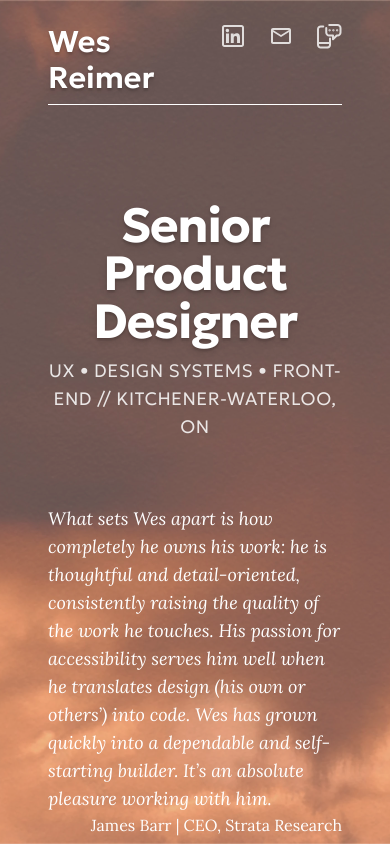
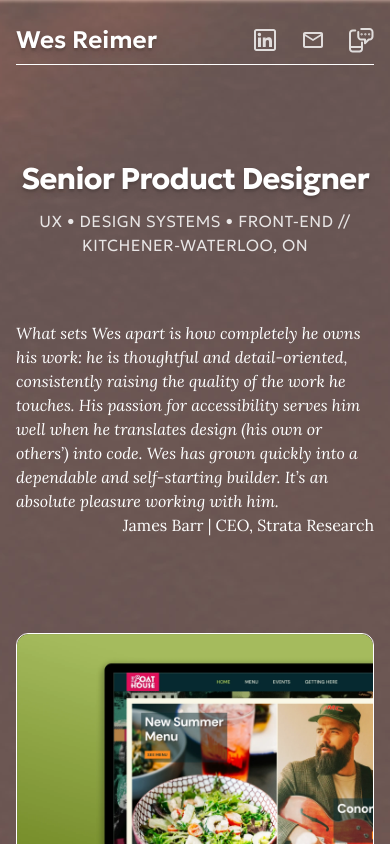
Before and after one commit to MrFussyfont/vite-portfolio, a React (Vite) app: page / in a window 390 px wide. Shown: the top 844 px of the page. Built offline with nearby package versions, Linux system fonts and the light colour scheme.

Commit message:
responsive fixes

```diff
--- a/src/App.tsx
+++ b/src/App.tsx
@@ -10,15 +10,15 @@ function App() {
       <main className="container m-auto">
         <div className="flex flex-col xl:flex-row gap-6 justify-between items-center my-24">
           <div>
-            <h2 className="text-5xl font-bold tracking-tight text-shadow-lg text-center xl:text-left">
+            <h2 className="text-3xl sm:text-4xl md:text-5xl font-bold tracking-tight text-shadow-lg text-center xl:text-left">
               Senior Product Designer
             </h2>
-            <p className="text-lg tracking-wide uppercase mt-3 opacity-85 font-light text-center xl:text-left">
+            <p className="sm:text-lg tracking-wide uppercase mt-3 opacity-85 font-light text-center xl:text-left">
               UX • Design Systems • Front-End // Kitchener-Waterloo, ON
             </p>
           </div>
           <div className="mt-10 xl:mt-0 max-w-lg font-lora">
-            <blockquote className="italic text-lg">
+            <blockquote className="italic sm:text-lg">
               What sets Wes apart is how completely he owns his work: he is
               thoughtful and detail-oriented, consistently raising the quality
               of the work he touches. His passion for accessibility serves him
--- a/src/components/ContactLinks.tsx
+++ b/src/components/ContactLinks.tsx
@@ -1,6 +1,6 @@
 export default function ContactLinks() {
   return (
-    <div className="flex gap-6">
+    <div className="flex gap-6 items-center">
       <a
         href="https://www.linkedin.com/in/wesreimer"
         className="transition-all duration-300 opacity-80 hover:opacity-100 hover:scale-120"
--- a/src/components/Header.tsx
+++ b/src/components/Header.tsx
@@ -2,8 +2,10 @@ import ContactLinks from "./ContactLinks";
 
 export default function Header() {
   return (
-    <header className="container m-auto flex justify-between border-b border-white">
-      <h1 className="text-3xl font-semibold pb-2 text-shadow-lg">Wes Reimer</h1>
+    <header className="container m-auto pb-2 flex items-center justify-between border-b border-white">
+      <h1 className="text-2xl md:text-3xl font-semibold text-shadow-lg">
+        Wes Reimer
+      </h1>
       <ContactLinks />
     </header>
   );
--- a/src/index.css
+++ b/src/index.css
@@ -2,11 +2,6 @@
 
 body {
   font-family: "Geologica", "Montserrat", sans-serif;
-  color: #fff;
-  background: #866f68 url(assets/bg.webp) no-repeat fixed center / cover;
-  background-blend-mode: overlay;
-  padding: 1.5rem 3rem 3rem;
-  font-weight: 400;
 }
 
 .font-lora {
@@ -39,6 +34,10 @@ body {
 }
 /* transition-opacity transition-margin duration-300 */
 @layer components {
+  body {
+    @apply bg-[#866f68] bg-[url('assets/bg.webp')] bg-blend-overlay bg-center bg-cover text-white pt-6 px-4 md:px-12;
+  }
+
   .project-card {
     @apply flex flex-col rounded-xl xl:w-1/3 xl:max-h-156 border-white border text-left mt-40 opacity-0 cursor-pointer outline-0 focus:outline-4 transition-[outline] hover:outline-4 outline-white;
     animation: slideUp 1s ease-out forwards;
```
